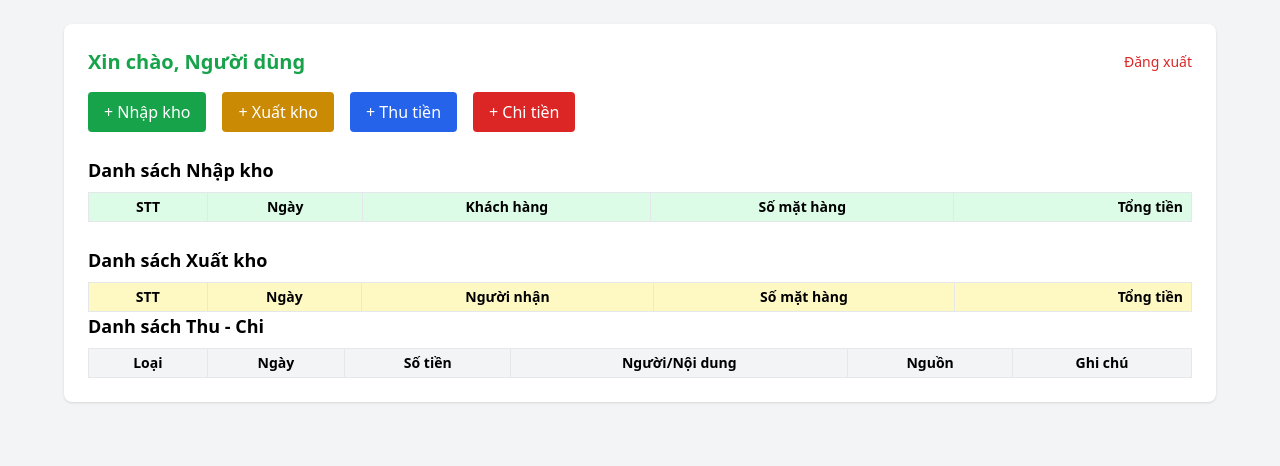
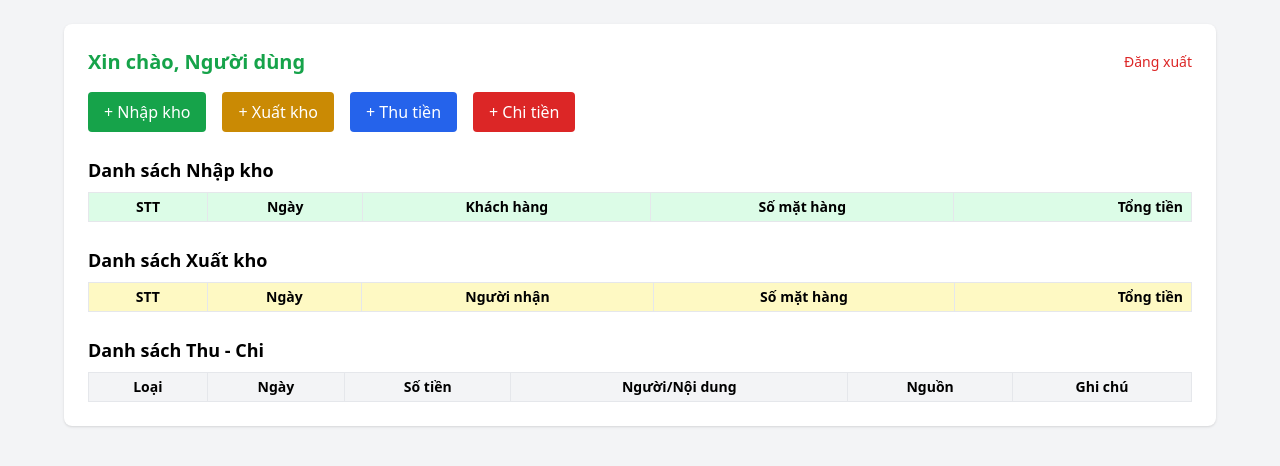
Before and after one commit to phelieuandan/phelieuandan.github.io, a Jekyll site: the page dashboard.html, which Jekyll copies as it is, in a window 1280 px wide. Shown: the top 466 px of the page. Built offline with Jekyll 4.4.1, drawn with Linux system fonts in a browser that asks for light colours; nearby versions of some CDN libraries; comment, search, counter and statistics services are not loaded.

Commit message:
Update dashboard.html

```diff
--- a/dashboard.html
+++ b/dashboard.html
@@ -120,7 +120,7 @@
       <tbody id="exportTable"></tbody>
     </table>
   <!-- Bảng Thu Chi Tồn -->
-  <h3 class="text-lg font-semibold mb-2">Danh sách Thu - Chi</h3>
+  <h3 class="text-lg font-semibold mb-2 mt-6">Danh sách Thu - Chi</h3>
   <table class="w-full border text-sm">
     <thead class="bg-gray-100">
       <tr>
```
